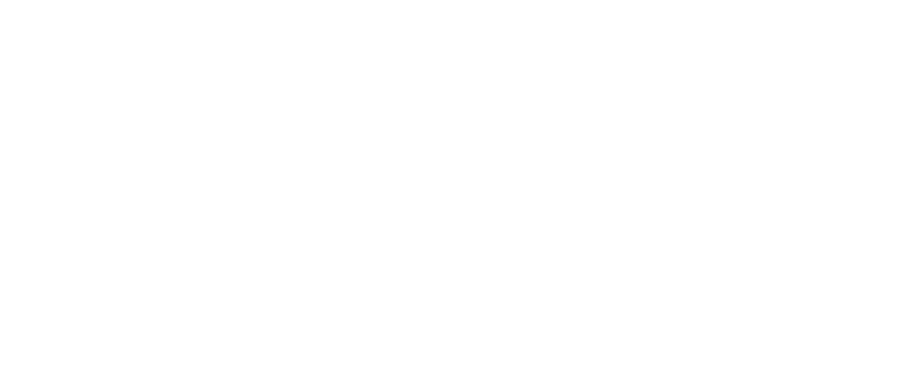
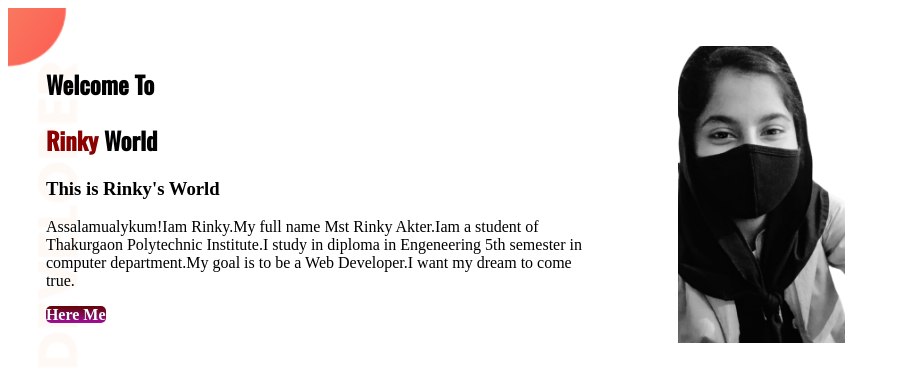
Before and after one commit to mstrinky/developer-portfolio, a plain HTML site: page index.html in a window 1280 px wide. Shown: the whole page, without its empty margins (0-900 px from the left). Drawn offline with nearby package versions, Linux system fonts and the light colour scheme.

Commit message:
something added

```diff
--- a/index.html
+++ b/index.html
@@ -2,9 +2,26 @@
 <html>
     <head>
         <title>Rinky Portfolio</title>
+        <link rel="preconnect" href="https://fonts.googleapis.com">
+        <link rel="preconnect" href="https://fonts.gstatic.com" crossorigin>
+        <link href="https://fonts.googleapis.com/css2?family=Oswald:wght@500&display=swap" rel="stylesheet">
         <link rel="stylesheet" href="style.css">
     </head>
     <body>
+        <section class="top-banner">
+        <div class="half-width">
+            <h1>Welcome To</h1>
+            <h1><span class="color-change">Rinky </span>World</h1>
+            <h3>This is Rinky's World</h3>
+            <p>Assalamualykum!Iam Rinky.My full name Mst Rinky Akter.Iam a student of Thakurgaon Polytechnic Institute.I study
+                in
+                diploma in Engeneering 5th semester in computer department.My goal is to be a Web Developer.I want my dream to
+                come
+                true.</p>
+                <a class="link-button" target="_blank"  href="https://www.facebook.com/mstrinkyakter.rinky.5">Here Me</a>
+        </div>
+        <div class="half-width"><img src="rinky.png" alt=""></div>
+        </section>
 
     </body>
 </html>
--- a/style.css
+++ b/style.css
@@ -0,0 +1,29 @@
+h1{
+    font-family: 'Oswald', sans-serif;
+}
+.color-change{
+   color:darkred;
+}
+section{
+    display:flex;
+
+}
+.half-width{
+    width:50%;
+    padding: 3%;
+}
+.half-width img{
+    width:30%;
+}
+.link-button{
+    text-decoration: none;
+    padding: 10px,40px;
+    color:azure;
+    background-image:linear-gradient(rgb(97, 4, 4),rgb(160, 14, 153));
+    border-radius: 5px;
+    font-weight: 700;
+}
+.top-banner{
+    background-image: url(top-banner.png);
+    background-repeat: no-repeat;
+}
```
Also changed, not shown: IMG-20211101-WA0004.jpg (added), IMG_20211225_172553 (2).jpg (added), IMG_20211225_172553__2_-removebg-preview.png (added), my-bg.png (added), my-bg2.png (added), rinky.png (added), top-banner.png (added).
